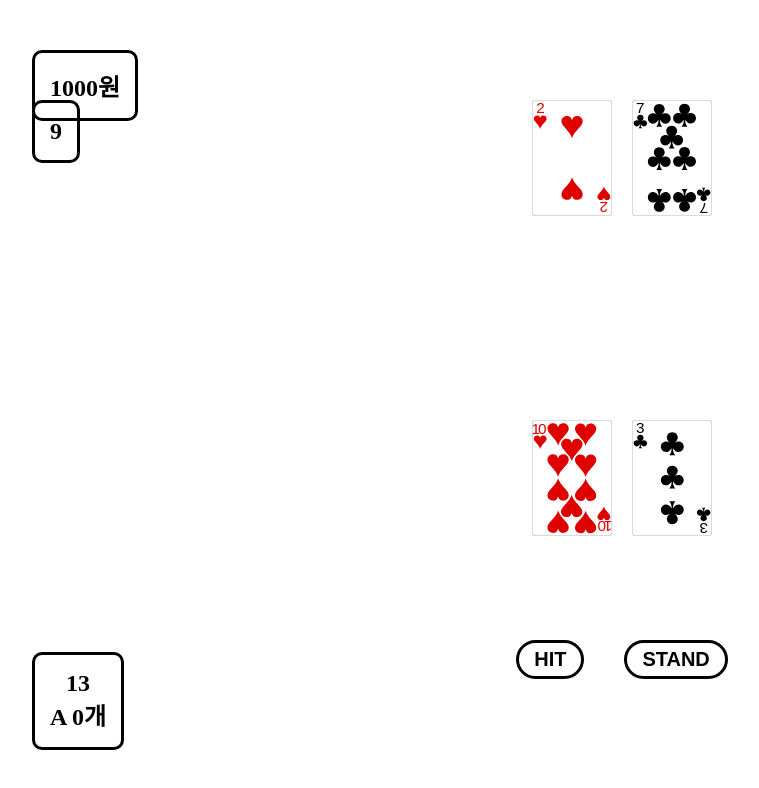
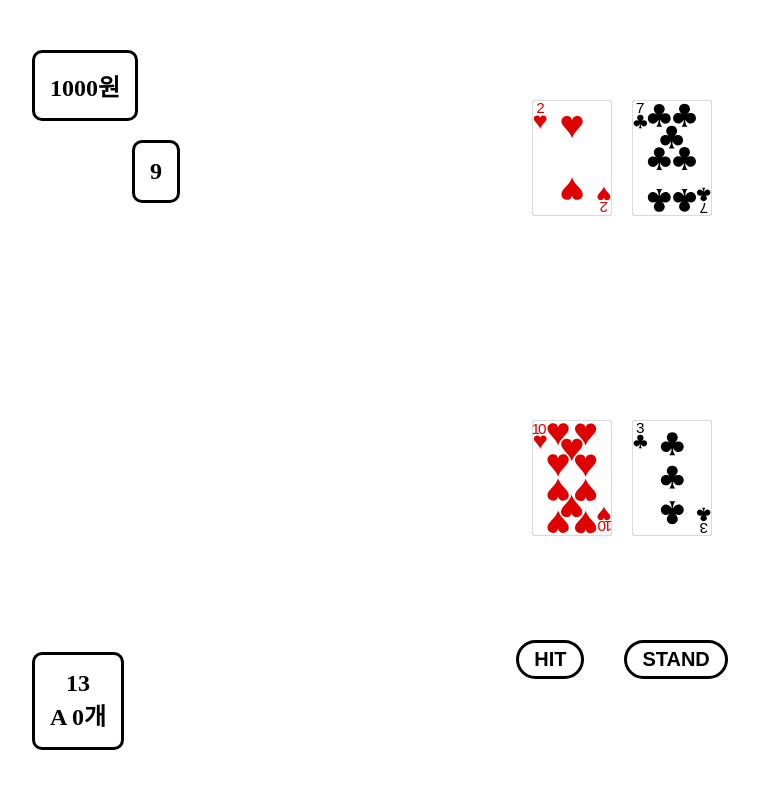
Before and after one commit to magicjoy/actgroup, a plain HTML site: page blackjack/index.html in a window 1280 px wide. Both pictures are taken after a click on the button "시작". Shown: the whole page, without its empty margins (18-777 px from the left). Drawn offline with nearby package versions, Linux system fonts and the light colour scheme.

Commit message:
Update style.css

```diff
--- a/blackjack/style.css
+++ b/blackjack/style.css
@@ -20,7 +20,7 @@
 
 #currentPoint {position: fixed; left: 50px; bottom: 50px; font-size: 24px; display: none; padding: 15px; border: 3px solid #000; border-radius: 10px; font-weight: bold;}
 
-#dealerPoint {position: fixed; left: 50px; top: 100px; font-size: 24px; display: none; padding: 15px; border: 3px solid #000; border-radius: 10px; font-weight: bold;}
+#dealerPoint {position: fixed; left: 150px; top: 140px; font-size: 24px; display: none; padding: 15px; border: 3px solid #000; border-radius: 10px; font-weight: bold;}
 
 #selectPoint {width: 40vw; height: 30vh; background: #fff; position: fixed; top: 35vh; left: 30vw; display: none; align-items: center; justify-content: center;}
 #selectPoint > button {width: 50px; height: 20vh; background: none; border: 2px solid #000; margin: 0 10px;}
```
